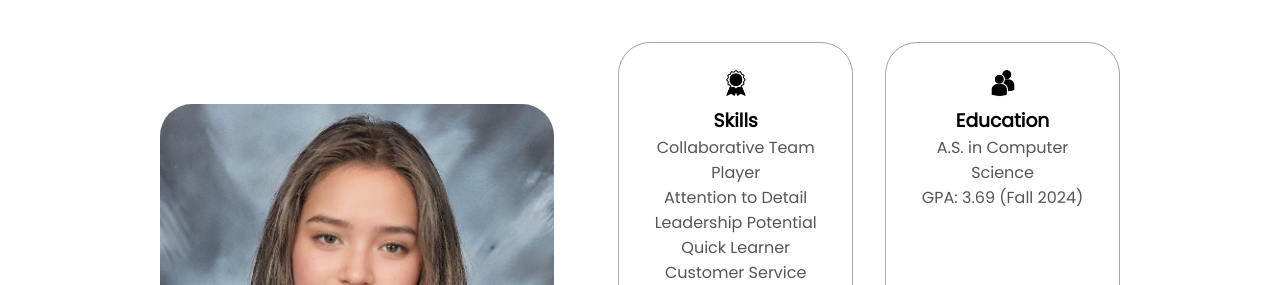
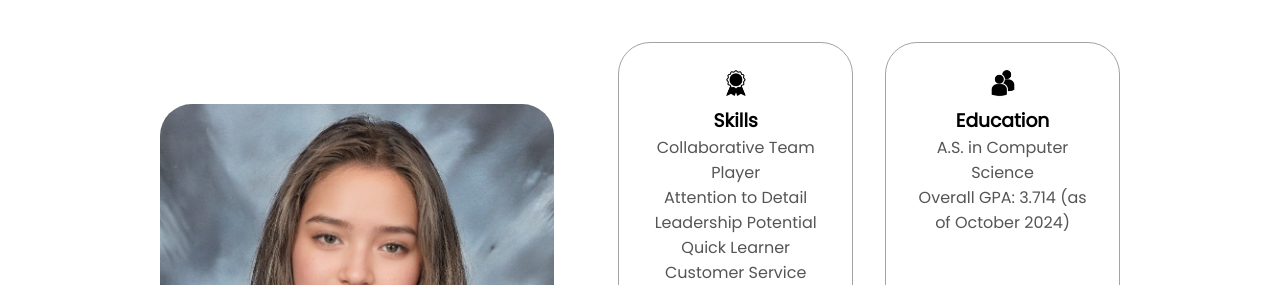
Before and after one commit to HersheyMarbeda/Website-Portfolio, a plain HTML site: page html-css-js-portfolio/index.html in a window 1280 px wide. Shown: the part 940-1225 px from the top of the page. Drawn offline with Linux system fonts and the light colour scheme.

Commit message:
Update index.html
I updated "GPA" to "Overall GPA..."

```diff
--- a/html-css-js-portfolio/index.html
+++ b/html-css-js-portfolio/index.html
@@ -103,7 +103,7 @@
                 class="icon"
               />
               <h3>Education</h3>
-              <p>A.S. in Computer Science <br />GPA: 3.69 (Fall 2024) </p>
+              <p>A.S. in Computer Science <br />Overall GPA: 3.714 (as of October 2024) </p>
             </div>
           </div>
           <div class="text-container">
```
